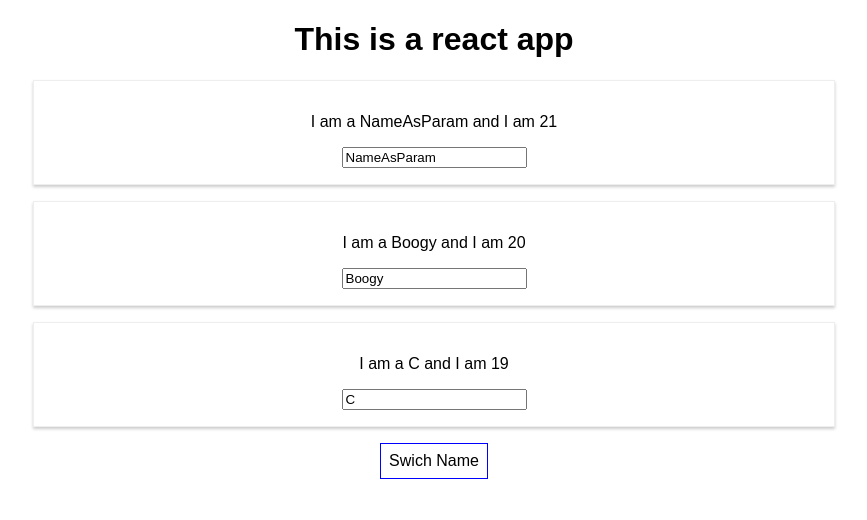
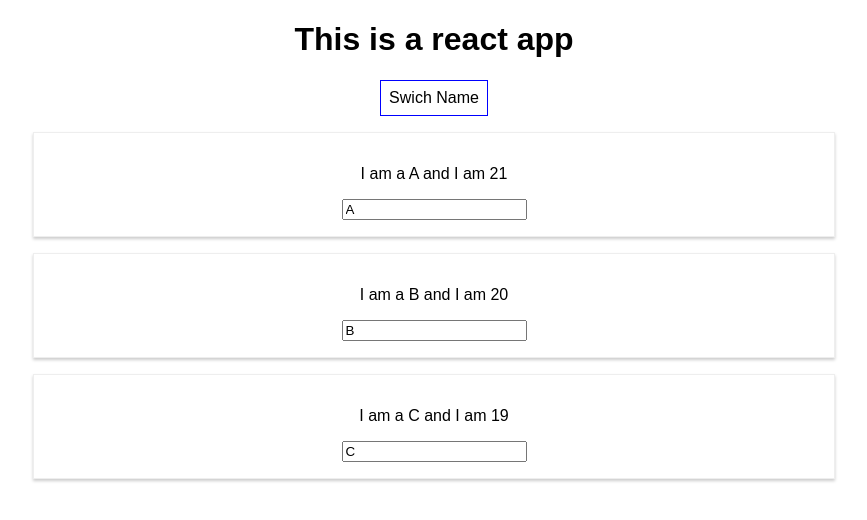
Before and after one commit to pravi-cet/react-sample, a React (Create React App) app: page / in a window 1280 px wide. Both pictures are taken after a click on the button "Swich Name". Shown: the top 520 px of the page, without its empty margins (206-1073 px from the left). Built offline with nearby package versions, Linux system fonts and the light colour scheme.

Commit message:
Conditionally showing a div

```diff
--- a/src/App.js
+++ b/src/App.js
@@ -8,7 +8,8 @@ persons : [
   {name:"A", age:21},
   {name:"B", age:20},
   {name:"C", age:19}
-]
+],
+showPersons: false
 };
 switchNameHandler = (newName) => {
   this.setState(
@@ -19,6 +20,12 @@ switchNameHandler = (newName) => {
 
     }
   );
+}
+
+//Toggle the show/hide for persons
+showPersonsHandler = () => {
+  const currState = this.state.showPersons;
+  this.setState({showPersons: !currState});
 }
 
 changeNameHandler = (event) => {
@@ -42,11 +49,18 @@ changeNameHandler = (event) => {
     return (
       <div className="App">
       <h1>This is a react app</h1>
+      <button style={style} onClick={this.showPersonsHandler}>Swich Name</button>
+      {
+        this.state.showPersons ?
+      <div>
       <Person name={this.state.persons[0].name} age={this.state.persons[0].age}/>
       <Person name={this.state.persons[1].name} age={this.state.persons[1].age} changed={this.changeNameHandler}/>
       <Person name={this.state.persons[2].name} age={this.state.persons[2].age} click={this.switchNameHandler.bind(this, "PName")}/>
-      <button style={style} onClick={() => this.switchNameHandler('NameAsParam')}>Swich Name</button>
       </div>
+      : null
+    }
+      </div>
+
     );
   }
 }
```
